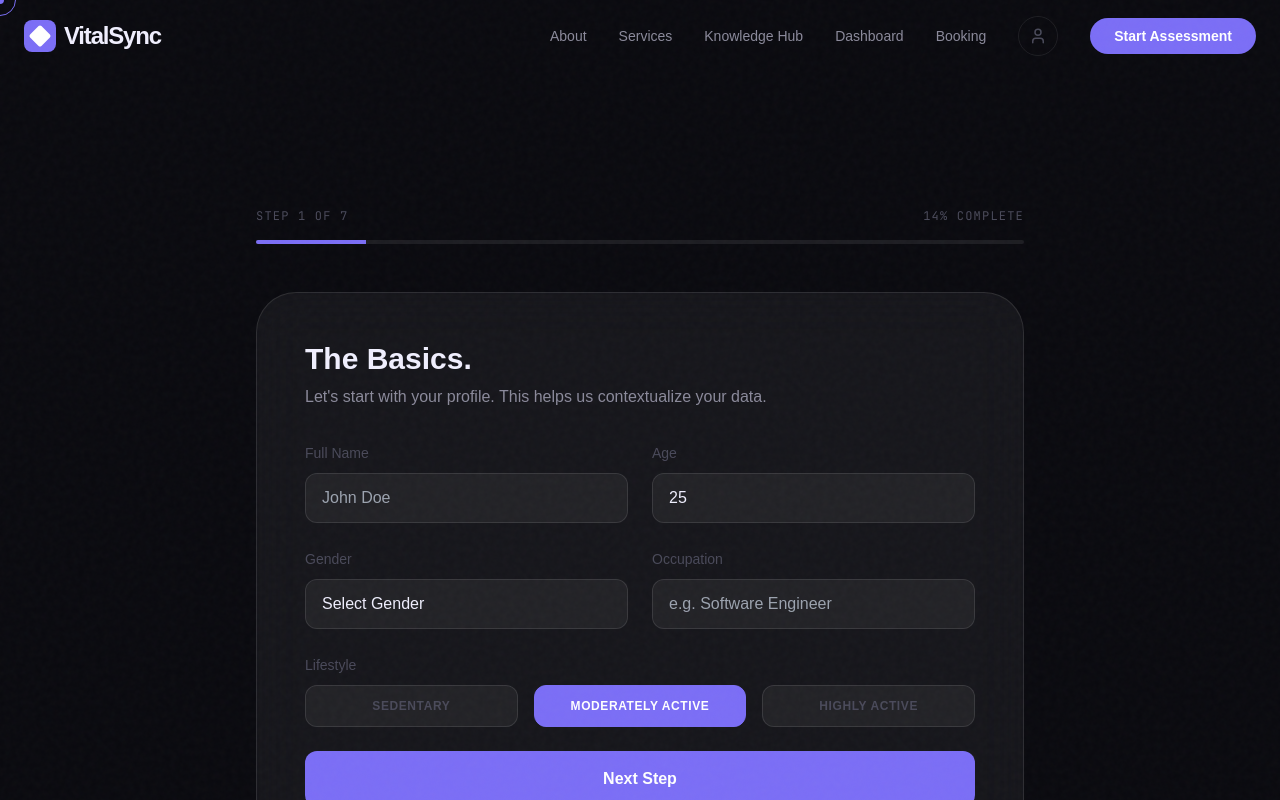
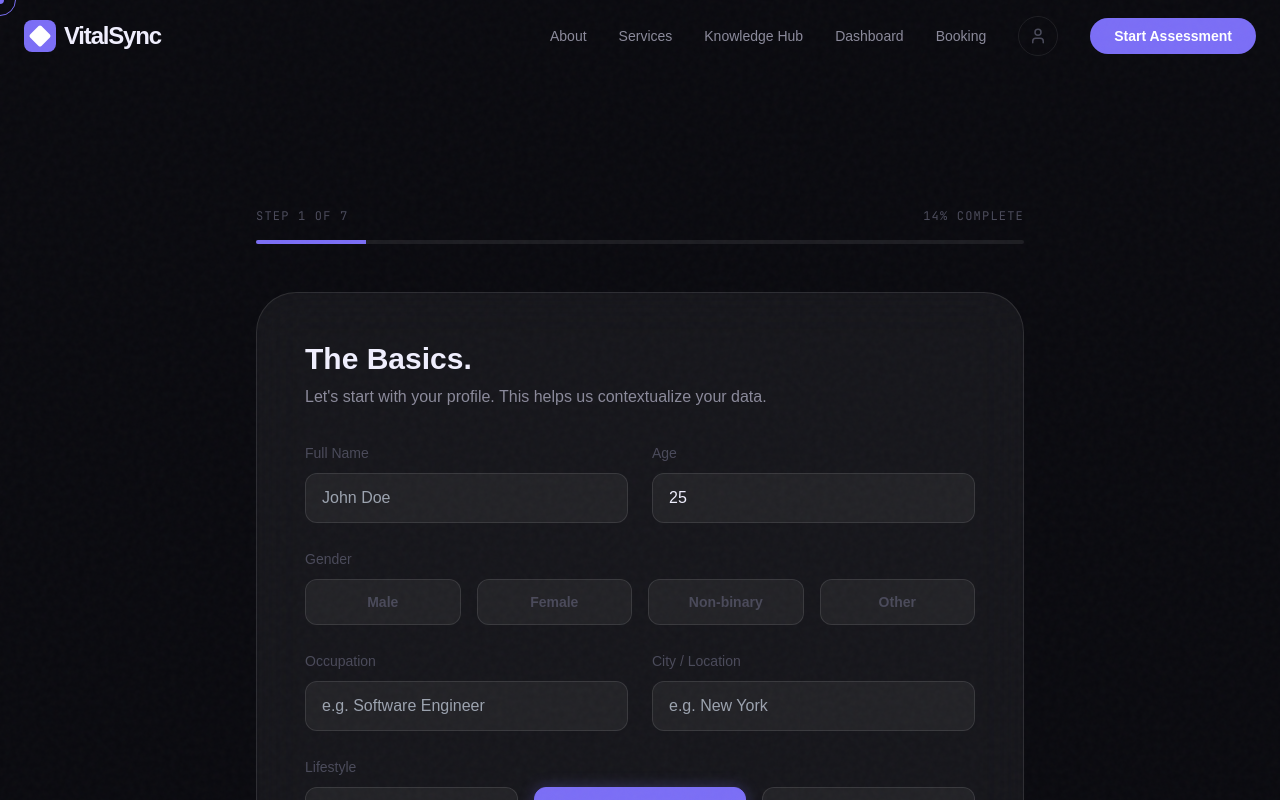
Before and after one commit to mohawwwk/VitalSync, a Next.js app: page /assess in a window 1280 px wide. Shown: the top 800 px of the page. Built offline with nearby package versions, Linux system fonts and the light colour scheme; a web font is replaced by a local one.

Commit message:
Fix: Routing, Gender UI visibility, and Assessment results flow

```diff
--- /dev/null
+++ b/src/app/careers/page.tsx
@@ -0,0 +1,22 @@
+"use client";
+
+import React from "react";
+import Link from "next/link";
+import { motion } from "framer-motion";
+
+export default function CareersPage() {
+  return (
+    <div className="min-h-screen pt-32 pb-20 bg-background flex items-center justify-center px-6">
+      <div className="max-w-2xl text-center space-y-8">
+        <h1 className="text-5xl font-display font-bold text-text-primary">Join the Evolution.</h1>
+        <p className="text-xl text-text-secondary">
+          We're always looking for neuroscientists, AI engineers, and wellness masters to help us build the future of vitality.
+        </p>
+        <div className="glass p-8 rounded-3xl border-white/5">
+          <p className="text-text-muted">Currently, we're building our core team. Check back soon for open positions.</p>
+        </div>
+        <Link href="/" className="text-primary font-bold hover:underline">Back to Home</Link>
+      </div>
+    </div>
+  );
+}
--- /dev/null
+++ b/src/app/contact/page.tsx
@@ -0,0 +1,28 @@
+"use client";
+
+import React from "react";
+import Link from "next/link";
+
+export default function ContactPage() {
+  return (
+    <div className="min-h-screen pt-32 pb-20 bg-background flex items-center justify-center px-6">
+      <div className="max-w-2xl text-center space-y-8">
+        <h1 className="text-5xl font-display font-bold text-text-primary">Let's Connect.</h1>
+        <p className="text-xl text-text-secondary">
+          Have questions about your blueprint or want to partner with us?
+        </p>
+        <div className="grid grid-cols-1 md:grid-cols-2 gap-4">
+          <div className="glass p-6 rounded-2xl border-white/5">
+            <h3 className="font-bold text-text-primary">Email</h3>
+            <p className="text-primary">hello@vitalsync.ai</p>
+          </div>
+          <div className="glass p-6 rounded-2xl border-white/5">
+            <h3 className="font-bold text-text-primary">Support</h3>
+            <p className="text-primary">support@vitalsync.ai</p>
+          </div>
+        </div>
+        <Link href="/" className="text-primary font-bold hover:underline">Back to Home</Link>
+      </div>
+    </div>
+  );
+}
--- a/src/app/dashboard/page.tsx
+++ b/src/app/dashboard/page.tsx
@@ -28,29 +28,30 @@ const DashboardPage = () => {
         if (res.ok) {
           const result = await res.json();
           setData(result);
-          // Sync store with database
           setResults(result);
         } else if (res.status === 404) {
-          // No assessment found in DB for this user
-          // Clear any local results that might be "fake" or from other users
-          setResults(null);
-          router.push("/assess");
-          return;
-        } else {
-          // Other error (unauthorized, etc)
+          // If we have results in the store, use them instead of redirecting
+          if (results) {
+            setData(results);
+          } else {
+            router.push("/assess");
+          }
+        } else if (res.status === 401) {
           router.push("/login");
-          return;
         }
       } catch (err) {
         console.error("Dashboard Fetch Error:", err);
-        router.push("/assess");
-        return;
+        if (results) {
+          setData(results);
+        } else {
+          router.push("/assess");
+        }
       } finally {
         setLoading(false);
       }
     };
     fetchData();
-  }, [router, setResults]);
+  }, [router, setResults, results]);
 
   if (loading) {
     return (
--- /dev/null
+++ b/src/app/privacy/page.tsx
@@ -0,0 +1,27 @@
+"use client";
+
+import React from "react";
+
+export default function PrivacyPage() {
+  return (
+    <div className="min-h-screen pt-32 pb-20 bg-background px-6">
+      <div className="max-w-4xl mx-auto space-y-12">
+        <h1 className="text-5xl font-display font-bold text-text-primary">Privacy Policy</h1>
+        <div className="space-y-8 text-text-secondary leading-relaxed">
+          <section className="space-y-4">
+            <h2 className="text-2xl font-bold text-text-primary">1. Data Encryption</h2>
+            <p>Your biometric and personal data is encrypted using military-grade AES-256 protocols. We never sell your personal wellness data to third parties.</p>
+          </section>
+          <section className="space-y-4">
+            <h2 className="text-2xl font-bold text-text-primary">2. AI Processing</h2>
+            <p>Our AI models process your data locally where possible. Cloud-based analysis is performed on anonymized data sets to ensure your identity remains protected.</p>
+          </section>
+          <section className="space-y-4">
+            <h2 className="text-2xl font-bold text-text-primary">3. Your Rights</h2>
+            <p>You have the right to request a full export of your data or its permanent deletion at any time via your account settings.</p>
+          </section>
+        </div>
+      </div>
+    </div>
+  );
+}
--- a/src/components/assess/Step1.tsx
+++ b/src/components/assess/Step1.tsx
@@ -2,14 +2,26 @@
 
 import React from "react";
 import { useAssessmentStore } from "@/store/useAssessmentStore";
+import { cn } from "@/lib/utils";
 
 const Step1 = () => {
   const { data, updateData, setStep } = useAssessmentStore();
 
   const handleSubmit = (e: React.FormEvent) => {
     e.preventDefault();
+    if (!data.gender) {
+      alert("Please select your gender");
+      return;
+    }
     setStep(2);
   };
+
+  const genders = [
+    { id: "male", label: "Male" },
+    { id: "female", label: "Female" },
+    { id: "non-binary", label: "Non-binary" },
+    { id: "other", label: "Other" }
+  ];
 
   return (
     <div className="space-y-8">
@@ -27,7 +39,7 @@ const Step1 = () => {
               required
               value={data.name}
               onChange={(e) => updateData({ name: e.target.value })}
-              className="w-full bg-white/5 border border-white/10 rounded-xl px-4 py-3 focus:outline-none focus:border-primary transition-colors"
+              className="w-full bg-white/5 border border-white/10 rounded-xl px-4 py-3 focus:outline-none focus:border-primary transition-colors text-text-primary"
               placeholder="John Doe"
             />
           </div>
@@ -36,25 +48,35 @@ const Step1 = () => {
             <input
               type="number"
               required
+              min="1"
+              max="120"
               value={data.age}
-              onChange={(e) => updateData({ age: parseInt(e.target.value) })}
-              className="w-full bg-white/5 border border-white/10 rounded-xl px-4 py-3 focus:outline-none focus:border-primary transition-colors"
+              onChange={(e) => updateData({ age: parseInt(e.target.value) || 0 })}
+              className="w-full bg-white/5 border border-white/10 rounded-xl px-4 py-3 focus:outline-none focus:border-primary transition-colors text-text-primary"
             />
           </div>
-          <div className="space-y-2">
+
+          <div className="space-y-2 md:col-span-2">
             <label className="text-sm font-medium text-text-muted">Gender</label>
-            <select
-              value={data.gender}
-              onChange={(e) => updateData({ gender: e.target.value })}
-              className="w-full bg-white/5 border border-white/10 rounded-xl px-4 py-3 focus:outline-none focus:border-primary transition-colors appearance-none"
-            >
-              <option value="">Select Gender</option>
-              <option value="male">Male</option>
-              <option value="female">Female</option>
-              <option value="non-binary">Non-binary</option>
-              <option value="other">Other</option>
-            </select>
+            <div className="grid grid-cols-2 sm:grid-cols-4 gap-4">
+              {genders.map((gender) => (
+                <button
+                  key={gender.id}
+                  type="button"
+                  onClick={() => updateData({ gender: gender.id })}
+                  className={cn(
+                    "py-3 rounded-xl border transition-all text-sm font-bold",
+                    data.gender === gender.id
+                      ? "bg-primary border-primary text-white shadow-[0_0_15px_rgba(123,110,246,0.3)]"
+                      : "bg-white/5 border-white/10 text-text-muted hover:border-white/20"
+                  )}
+                >
+                  {gender.label}
+                </button>
+              ))}
+            </div>
           </div>
+
           <div className="space-y-2">
             <label className="text-sm font-medium text-text-muted">Occupation</label>
             <input
@@ -62,10 +84,22 @@ const Step1 = () => {
               required
               value={data.occupation}
               onChange={(e) => updateData({ occupation: e.target.value })}
-              className="w-full bg-white/5 border border-white/10 rounded-xl px-4 py-3 focus:outline-none focus:border-primary transition-colors"
+              className="w-full bg-white/5 border border-white/10 rounded-xl px-4 py-3 focus:outline-none focus:border-primary transition-colors text-text-primary"
               placeholder="e.g. Software Engineer"
             />
           </div>
+          <div className="space-y-2">
+            <label className="text-sm font-medium text-text-muted">City / Location</label>
+            <input
+              type="text"
+              required
+              value={data.city}
+              onChange={(e) => updateData({ city: e.target.value })}
+              className="w-full bg-white/5 border border-white/10 rounded-xl px-4 py-3 focus:outline-none focus:border-primary transition-colors text-text-primary"
+              placeholder="e.g. New York"
+            />
+          </div>
+
           <div className="space-y-2 md:col-span-2">
             <label className="text-sm font-medium text-text-muted">Lifestyle</label>
             <div className="grid grid-cols-3 gap-4">
@@ -75,9 +109,9 @@ const Step1 = () => {
                   type="button"
                   onClick={() => updateData({ lifestyle: type })}
                   className={cn(
-                    "py-3 rounded-xl border transition-all text-xs font-bold uppercase tracking-wider",
+                    "py-3 rounded-xl border transition-all text-[10px] font-bold uppercase tracking-wider",
                     data.lifestyle === type
-                      ? "bg-primary border-primary text-white"
+                      ? "bg-primary border-primary text-white shadow-[0_0_15px_rgba(123,110,246,0.3)]"
                       : "bg-white/5 border-white/10 text-text-muted hover:border-white/20"
                   )}
                 >
@@ -90,7 +124,7 @@ const Step1 = () => {
 
         <button
           type="submit"
-          className="w-full bg-primary text-white py-4 rounded-xl font-bold hover:scale-[1.02] active:scale-[0.98] transition-all"
+          className="w-full bg-primary text-white py-4 rounded-xl font-bold hover:scale-[1.02] active:scale-[0.98] transition-all shadow-[0_0_20px_rgba(123,110,246,0.3)]"
         >
           Next Step
         </button>
@@ -99,6 +133,4 @@ const Step1 = () => {
   );
 };
 
-import { cn } from "@/lib/utils";
-
 export default Step1;
--- a/src/components/assess/Step7.tsx
+++ b/src/components/assess/Step7.tsx
@@ -49,9 +49,16 @@ const Step7 = () => {
         body: JSON.stringify(data),
       });
 
-      if (!res.ok) throw new Error("Diagnosis failed");
+      const results = await res.json();
 
-      const results = await res.json();
+      if (!res.ok) {
+        throw new Error(results.error || "Diagnosis failed");
+      }
+
+      if (!results || results.error) {
+        throw new Error(results?.error || "Invalid AI response");
+      }
+
       setResults(results);
 
       setTimeout(() => {
```
Also changed, not shown: src/app/terms/page.tsx (added, +27 -0 lines).
